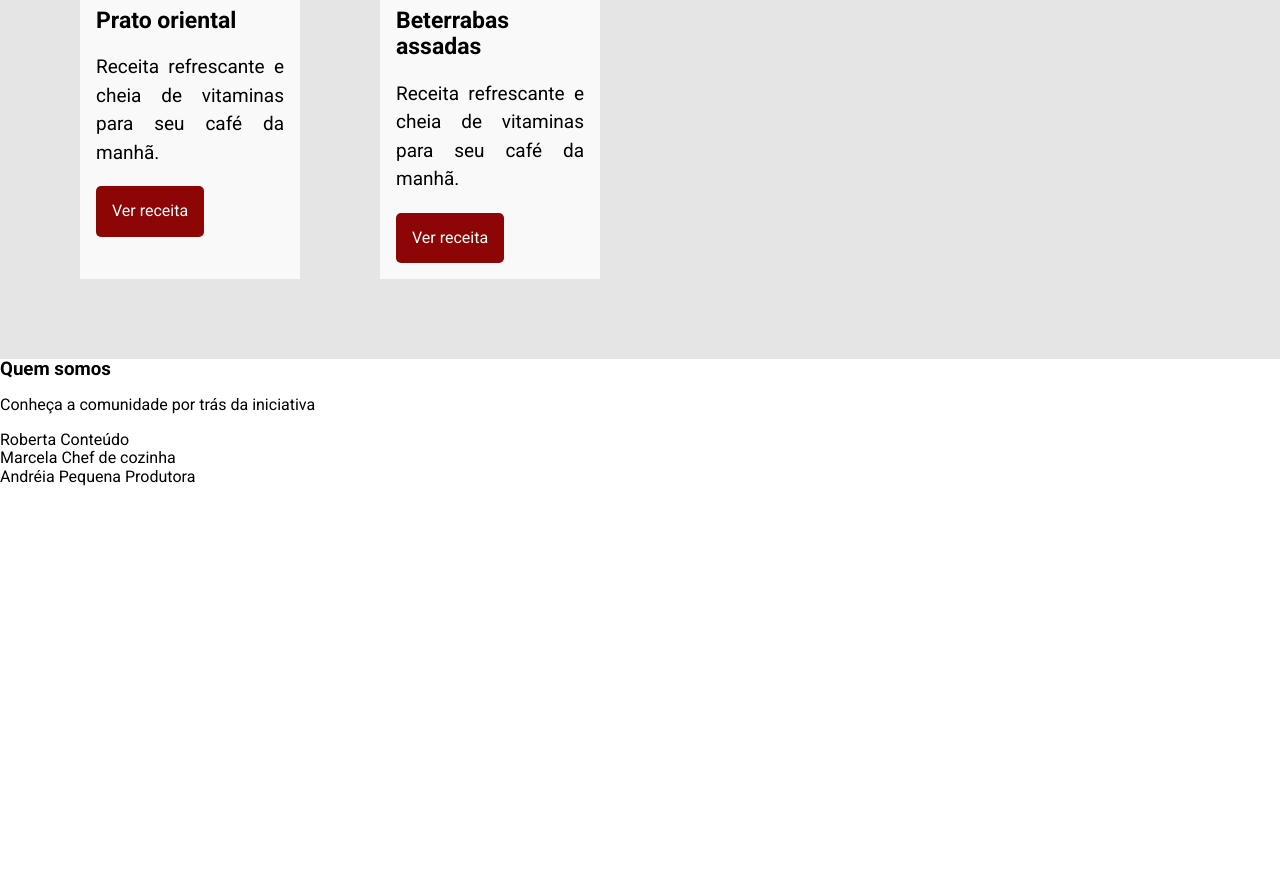
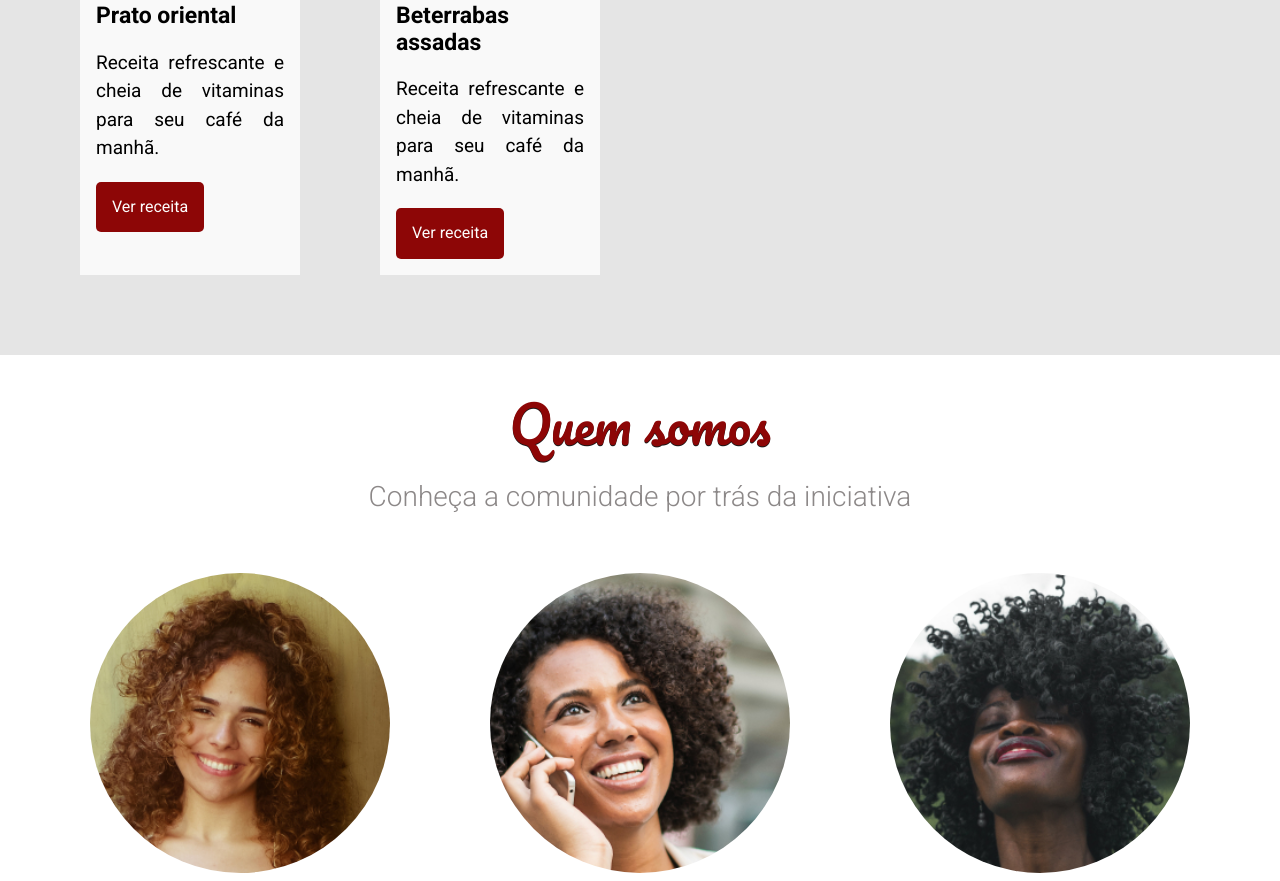
Before and after one commit to NicoleKirst/Fruta-fruto, a plain HTML site: page index.html in a window 1280 px wide. Shown: the part 1919-2800 px from the top of the page. Before the commit the page ends 2405 px from the top, so only its background shows below. Drawn offline with Linux system fonts and the light colour scheme.

Commit message:
adicionei quem somos

```diff
--- a/assets/css/banner.css
+++ b/assets/css/banner.css
@@ -3,22 +3,23 @@
 }
 
 .banner__imagem {
+    background: url(../img/banner.jpg) no-repeat center / cover;
+    height: calc(100vh - 72px);
     width: 100%;
-    height: calc(100vh - 72px);
 }
 
 .banner__titulo {
+    color: var(--Branco-medio);
     font-family: var(--Pacifico);
-    color: var(--Branco-medio);
+    font-size: 5.0625rem;
+    font-weight: initial;
+    left: 50%;
+    text-align: center;
     text-shadow: 0 4px 4px var(--Preto);
-    font-size: 5.0625rem;
+    top: 50%;
+    transform: translate(-50%,-50%);
     position: absolute;
-    left: 50%;
-    top: 50%;
-    text-align: center;
-    transform: translate(-50%,-50%);
     width: 100%;
-    font-weight: initial;
 }
 
 
--- a/assets/css/base.css
+++ b/assets/css/base.css
@@ -1,10 +1,11 @@
 :root{
+    --Branco-medio: #fdfdfd;
     --Cinza-claro: #f9f9f9;
     --Cinza-medio: #808080;
     --Cinza-escuro: #333333;
-    --Branco-medio: #fdfdfd;
+    --Vermelho-vinho: #8d0606;
     --Preto: #000000e7;
-    --Vermelho-vinho: #8d0606;
+
 
     --Backgroud-claro: #E5E5E5;
     --Backgroud-vermelho-escuro: #720000;
--- a/assets/css/cabecalho.css
+++ b/assets/css/cabecalho.css
@@ -1,11 +1,11 @@
 .cabecalho {
+    align-items: center;
     background-color: var(--Cinza-claro);
-    align-items: center;
     display: flex;
     justify-content: space-between;
-    text-transform: lowercase;
     padding-left: 2rem;
     padding-right: 2rem;
+    text-transform: lowercase;
 }
 
 .menu {
@@ -25,9 +25,8 @@
 .menu__link {
     color: var(--Cinza-medio);
     margin-right: 1.25rem;
+    padding-bottom: 3px;
     text-decoration: none;
-    padding-bottom: 3px;
-
 }
 
 .menu__link.ativo {
@@ -44,8 +43,8 @@
 @media (max-width: 610px) {
     .cabecalho {
         flex-direction: column;
+        padding: 0;
         width: 100%;
-        padding: 0;
    }
    .menu__link {
        margin-left: .5rem;
--- a/assets/css/quem-somos.css
+++ b/assets/css/quem-somos.css
@@ -0,0 +1,65 @@
+.quem-somos {
+    text-align: center;
+    padding: 2.5rem;
+}
+
+.quem-somos__titulo {
+    color: var(--Vermelho-vinho);
+    font-family: var(--Pacifico);
+    font-size: 3.1875rem;
+    font-weight: initial;
+    text-shadow: 0 1px var(--Preto);
+}
+
+.quem-somos__descricao {
+    color: var(--Font-Cinza);
+    font-size: 1.75rem;
+    font-weight: 300;
+}
+
+.pessoas {
+    display: flex;
+    flex-wrap: wrap;
+}
+
+.pessoa {
+    margin: 2rem auto;
+}
+
+.pessoa__imagem {
+    background-size: cover;
+    background-repeat: no-repeat;
+    background-position: center;
+    border-radius: 100%;
+    height: 300px;
+    margin: 0 auto;
+    width: 300px;
+}
+
+.pessoa__imagem--roberta {
+    background-image: url(../img/pessoas/roberta.jpg);
+}
+
+.pessoa__imagem--marcela {
+    background-image: url(../img/pessoas/marcela.jpg);
+}
+
+.pessoa__imagem--andreia {
+    background-image: url(../img/pessoas/andreia.jpg);
+}
+
+.pessoa__nome {
+    color: var(--Vermelho-vinho);
+    display: block;
+    font-family: var(--Pacifico);
+    font-size: 1.75rem;
+    font-weight: initial;
+    padding: .75rem;
+    text-shadow: 0 1px var(--Preto);
+}
+
+.pessoa__funcao {
+    color: var(--Font-Cinza);
+    font-size: 1rem;
+    font-weight: 300;
+}
--- a/assets/css/receitas.css
+++ b/assets/css/receitas.css
@@ -34,32 +34,32 @@
 
 .receita__botao {
     background-color: var(--Vermelho-vinho);
-    color: var(--Branco-medio);
     border: none;
     border-radius: 5px;
+    color: var(--Branco-medio);
     padding: 1rem;
     transition: all .1s ease-in-out;
 }
 
 .receita__botao:hover {
+    background-color: var(--Backgroud-vermelho-escuro);
     cursor: pointer;
-    background-color: var(--Backgroud-vermelho-escuro);
     /* transform: scale(1.05) */
 }
 
 
 @media (max-width: 610px) {
     .receitas {
+        align-items: center;
         display: block;
         flex-direction: column;
-        align-items: center;
         flex-wrap: none;
         padding: 0;
     }
     .receita {
+        align-items: center;
         display: block;
         flex-direction: column;
-        align-items: center;
         width: 100vw;
     }
     .receita__imagem {
--- a/assets/css/sobre.css
+++ b/assets/css/sobre.css
@@ -6,9 +6,9 @@
 .sobre__titulo {
     color: var(--Vermelho-vinho);
     font-family: var(--Pacifico);
+    font-size: 3.1875rem;
+    font-weight: initial;
     text-shadow: 0 1px var(--Preto);
-    font-weight: initial;
-    font-size: 3.1875rem;
 }
 
 .sobre__descricao {
--- a/index.html
+++ b/index.html
@@ -14,6 +14,7 @@
     <link rel="stylesheet" href="./assets/css/banner.css">
     <link rel="stylesheet" href="./assets/css/sobre.css">
     <link rel="stylesheet" href="./assets/css/receitas.css">
+    <link rel="stylesheet" href="./assets/css/quem-somos.css">
 
     <title>Fruta & Fruto</title>
 </head>
@@ -30,7 +31,7 @@
         </nav><!-- fim menu -->
     </header>
     <section class="banner"><!-- início banner -->
-        <img class="banner__imagem" src="./assets/img/banner.jpg" alt="imagem banner">
+        <div class="banner__imagem"></div>
         <h2 class="banner__titulo">Reaproveite melhor os alimentos!</h2>
     </section><!-- fim banner -->
     <section class="sobre"><!-- início sobre -->
```
